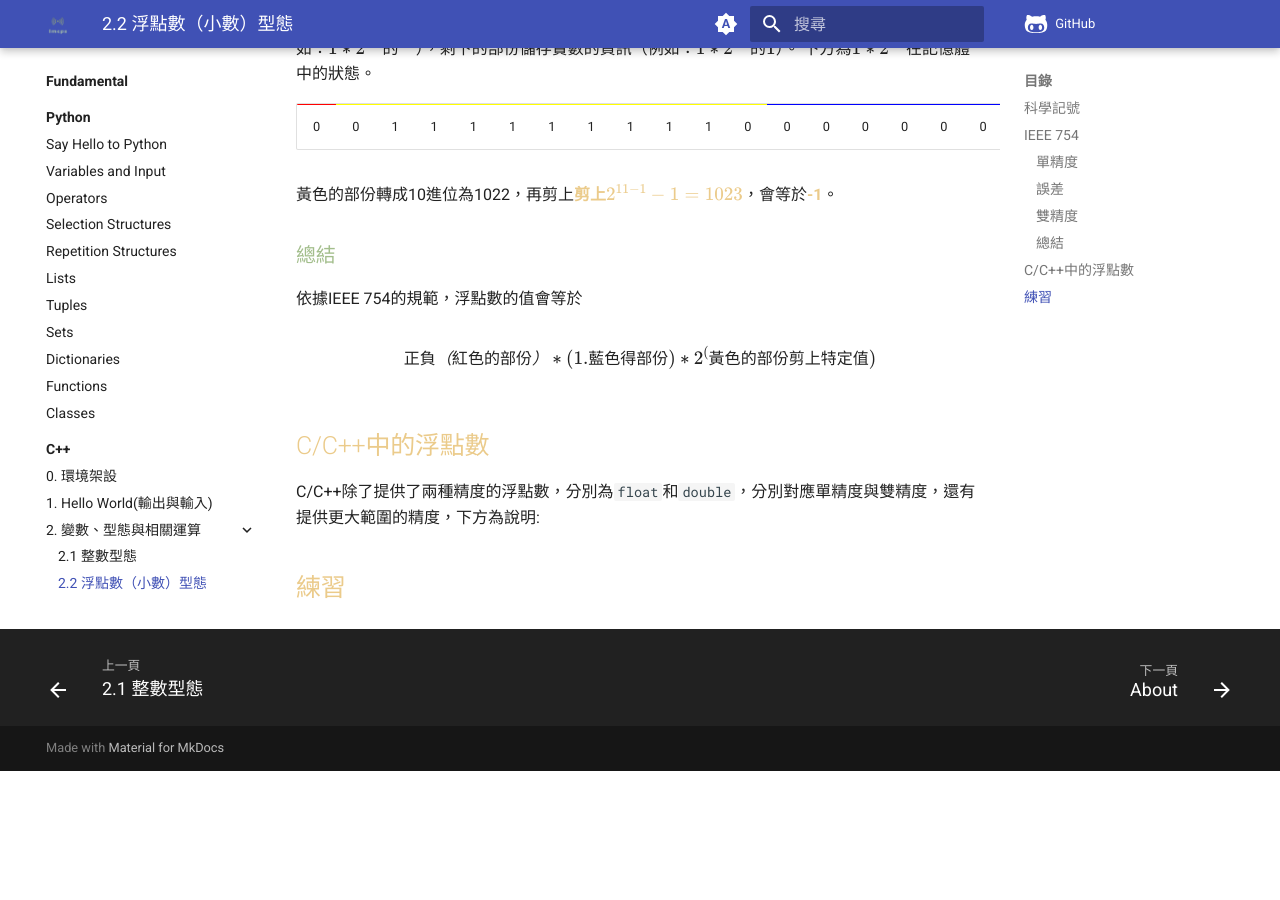
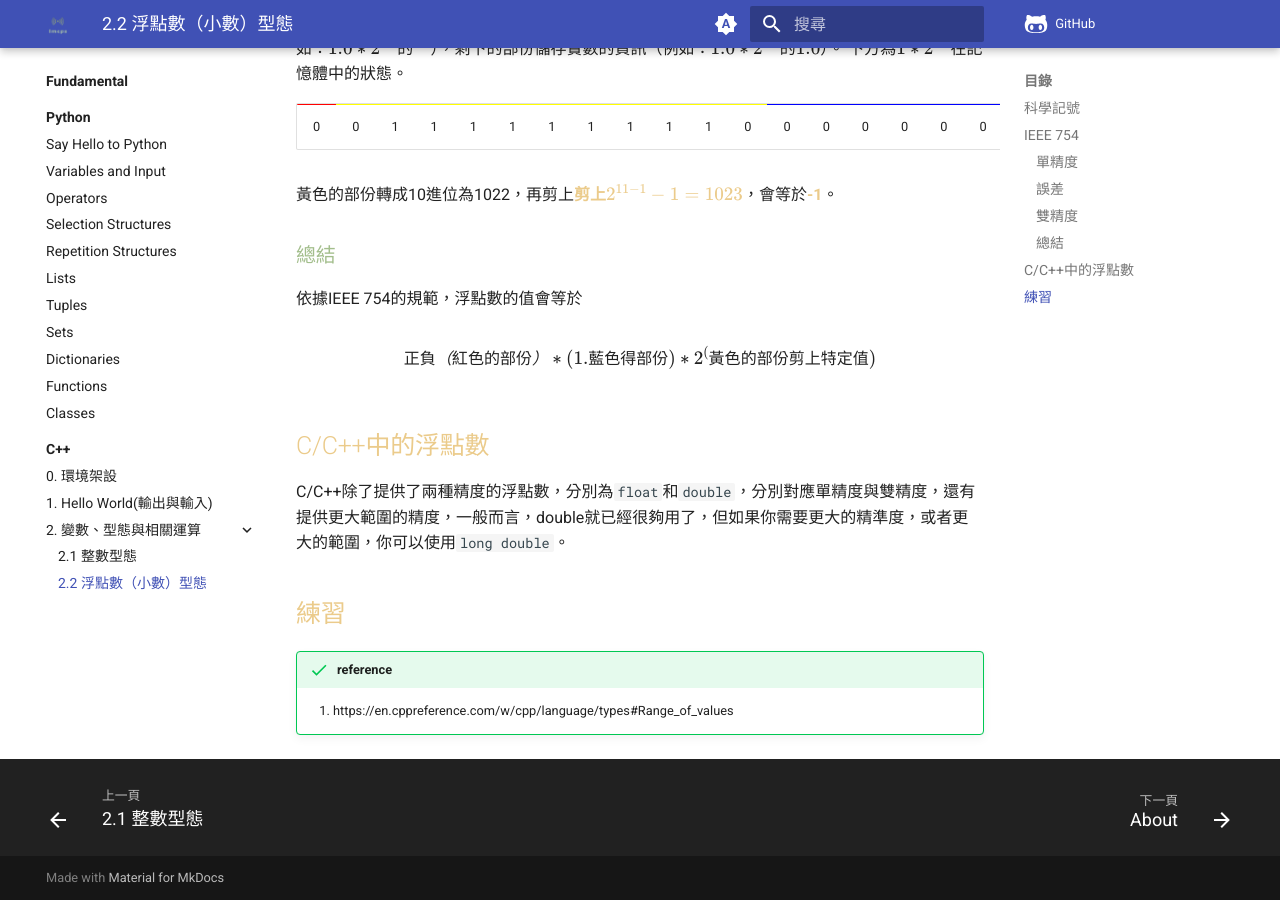
Before and after one commit to cheung4843/ZestAlgo, an MkDocs documentation site: the page built from docs/fundamental/cpp/2/floating.md, in a window 1280 px wide and 900 px high, scrolled down 2003 px. Built offline with MkDocs 1.6.1 and Material for MkDocs 9.7.7, drawn with Linux system fonts in a browser that asks for light colours; comment, search, counter and statistics services are not loaded; before the commit the page ends 2774 px from its top, so only the background shows below that.

Commit message:
modified:   docs/fundamental/cpp/2/floating.md 更詳細說明。

```diff
--- a/docs/fundamental/cpp/2/floating.md
+++ b/docs/fundamental/cpp/2/floating.md
@@ -174,7 +174,10 @@ $$ 0.5_{10} = {1 * 2^{-1}} = 0.1_2$$
 $$ 正負（紅色的部份）* (1.藍色得部份)*2^(黃色的部份剪上特定值)$$
 
 ## C/C++中的浮點數
-C/C++除了提供了兩種精度的浮點數，分別為``float``和``double``，分別對應單精度與雙精度，還有提供更大範圍的精度，下方為說明:
+C/C++除了提供了兩種精度的浮點數，分別為``float``和``double``，分別對應單精度與雙精度，還有提供更大範圍的精度，一般而言，double就已經很夠用了，但如果你需要更大的精準度，或者更大的範圍，你可以使用``long double``。
 
 
 ## 練習
+
+!!! success "reference"
+    1. https://en.cppreference.com/w/cpp/language/types#Range_of_values
```
Also changed, not shown: other parts of docs/fundamental/cpp/2/floating.md (+1 -1 lines).
